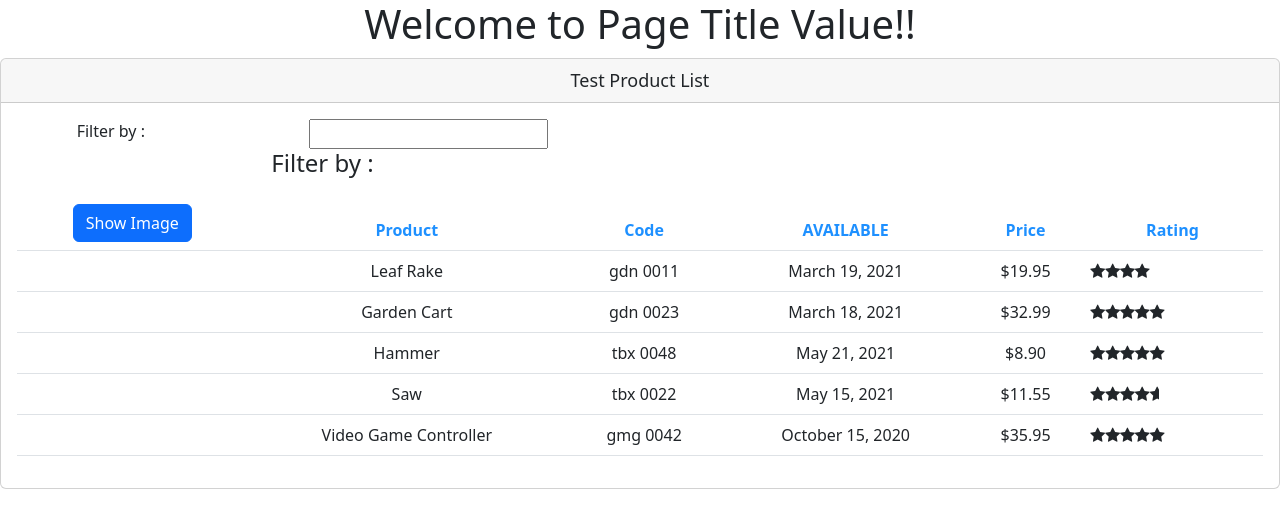
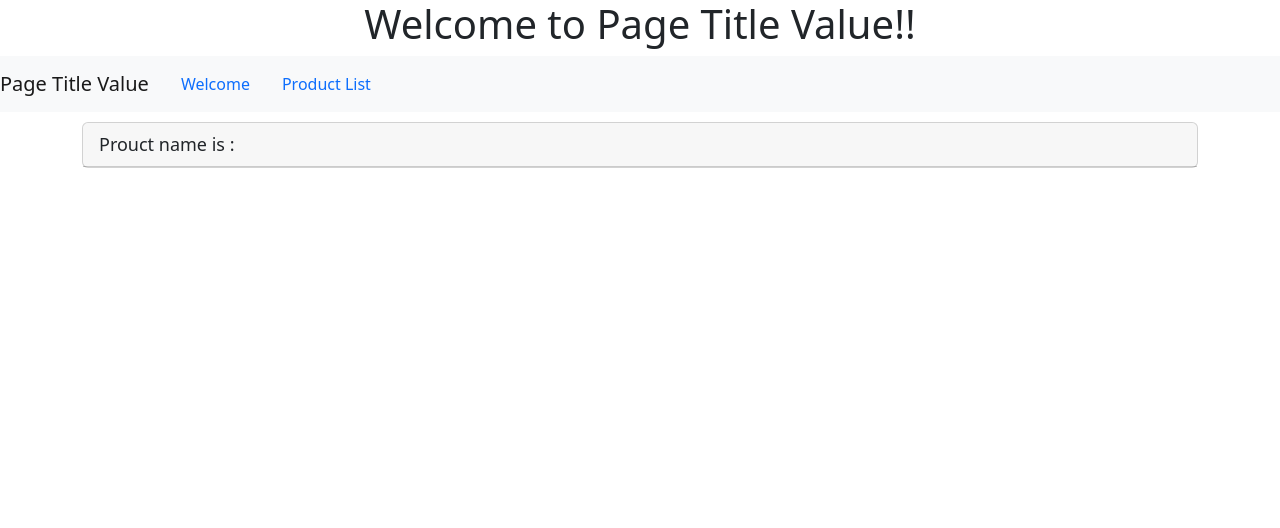
Before and after one commit to ahmedmerzoug/ProdManagementApp, an Angular app: page /products/1 in a window 1280 px wide. Shown: the top 528 px of the page. Built offline with nearby package versions, Linux system fonts and the light colour scheme.

Commit message:
Navigation and Routing Basics

```diff
--- a/src/app/app.component.html
+++ b/src/app/app.component.html
@@ -2,5 +2,17 @@
   <h1>
     Welcome to {{pageTitle}}!!
   </h1>
-  <pm-product></pm-product>
 </div>
+
+<div>
+  <nav class="navbar navbar-expand navbar-light bg-light">
+    <a class="navbar-brand">{{pageTitle}}</a>
+    <ul class="nav nav-pills">
+      <li><a class='nav-link' routerLink='/welcome'>Welcome</a></li>
+      <li><a class="nav-link" routerLink='/products'>Product List</a></li>
+    </ul>
+  </nav>
+  <div class="container">
+    <router-outlet></router-outlet>
+  </div>
+</div>
--- /dev/null
+++ b/src/app/products/products-detail.component.html
@@ -0,0 +1,7 @@
+<div class="card">
+    <div class="card-header">
+        {{pageTitle}}
+
+    </div>
+
+</div>
--- /dev/null
+++ b/src/app/products/products-detail.component.ts
@@ -0,0 +1,16 @@
+import { Component, OnInit } from '@angular/core';
+
+@Component({
+  templateUrl: './products-detail.component.html',
+  styleUrls: ['./products-detail.component.css']
+})
+export class ProductsDetailComponent implements OnInit {
+
+  pageTitle:string = "Prouct name is : "
+
+  constructor() { }
+
+  ngOnInit(): void {
+  }
+
+}
```
Also changed, not shown: src/app/app.module.ts (+12 -2 lines), src/app/products/products-detail.component.css (added), 1 other file (tests, documents, lock files or other folders).
